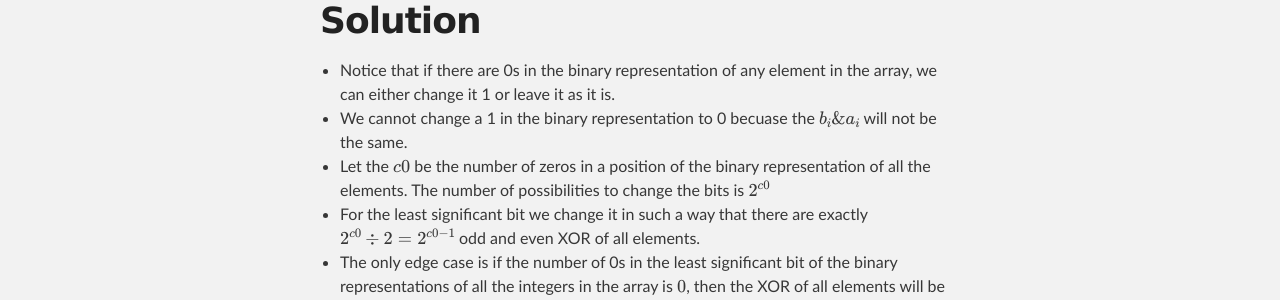
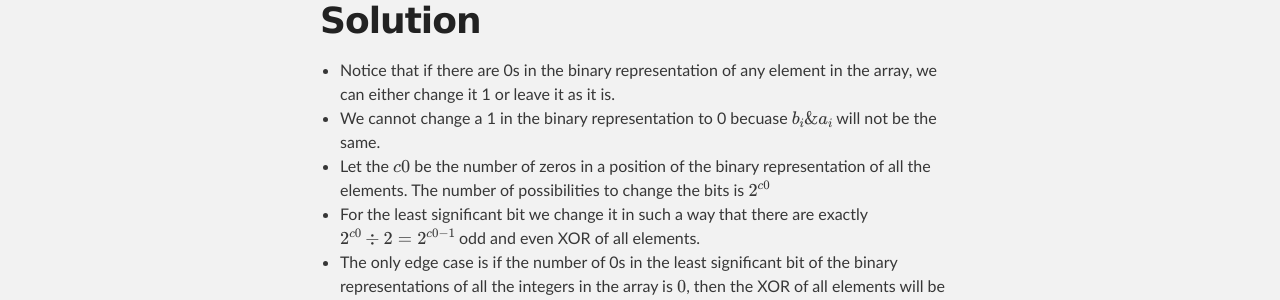
Before and after one commit to ieee-uvce-cs/ncode, a Jekyll site: the page built from editorials/January-2022/E-Xor-Again.md, in a window 1280 px wide and 900 px high. Shown: the part 266-566 px from the top of the window. Built offline with Jekyll 4.4.1, drawn with Linux system fonts in a browser that asks for light colours; formulas are drawn with MathJax 3.

Commit message:
Update E-Xor-Again.md

```diff
--- a/editorials/January-2022/E-Xor-Again.md
+++ b/editorials/January-2022/E-Xor-Again.md
@@ -7,7 +7,7 @@ link: https://www.hackerrank.com/contests/uvce-ncode-january-2022/challenges/xor
 # Solution
 
 - Notice that if there are 0s in the binary representation of any element in the array, we can either change it 1 or leave it as it is.
-- We cannot change a 1 in the binary representation to 0 becuase the $b_i \& a_i$ will not be the same.
+- We cannot change a 1 in the binary representation to 0 becuase $b_i \& a_i$ will not be the same.
 - Let the $c0$ be the number of zeros in a position of the binary representation of all the elements. The number of possibilities to change the bits is $2^{c0}$
 - For the least significant bit we change it in such a way that there are exactly $2^{c0} \div 2 = 2^{c0-1}$ odd and even XOR of all elements.
 - The only edge case is if the number of 0s in the least significant bit of the binary representations of all the integers in the array is $0$, then the XOR of all elements will be odd if $N$ is odd and even if $N$ is even.
```
